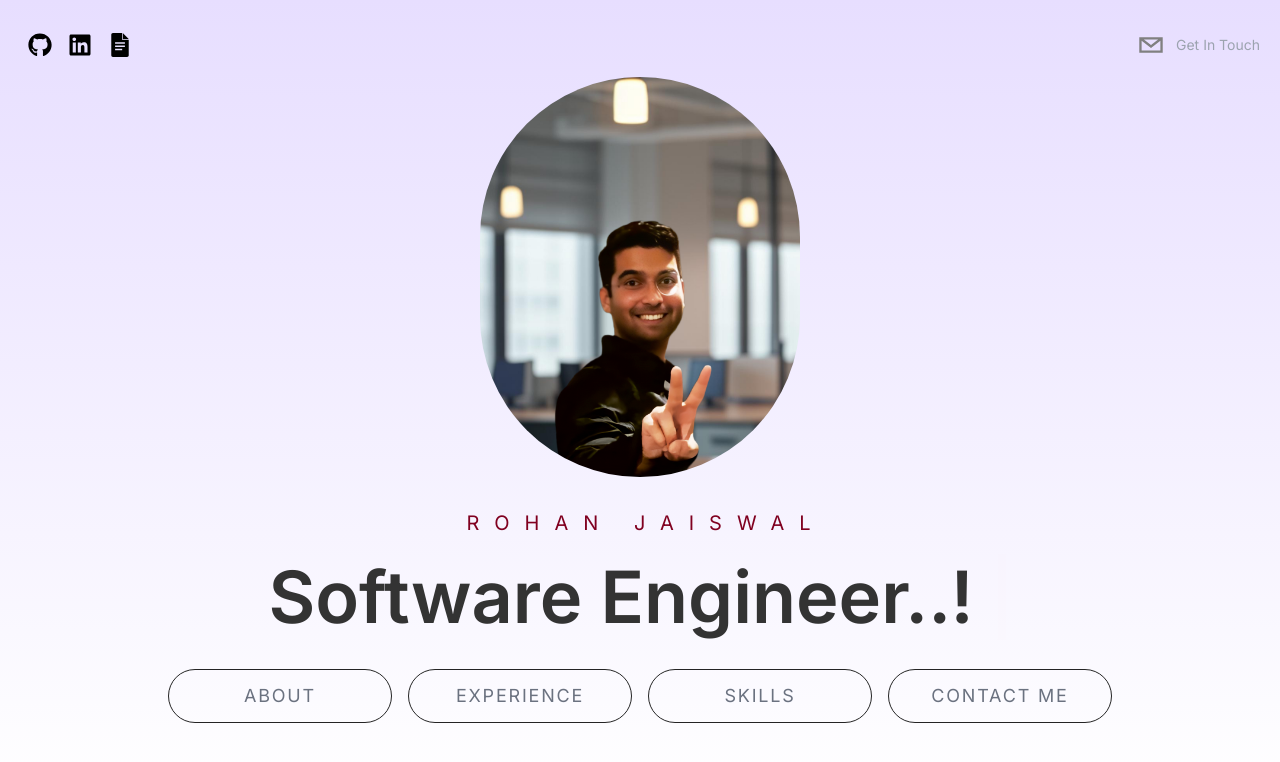
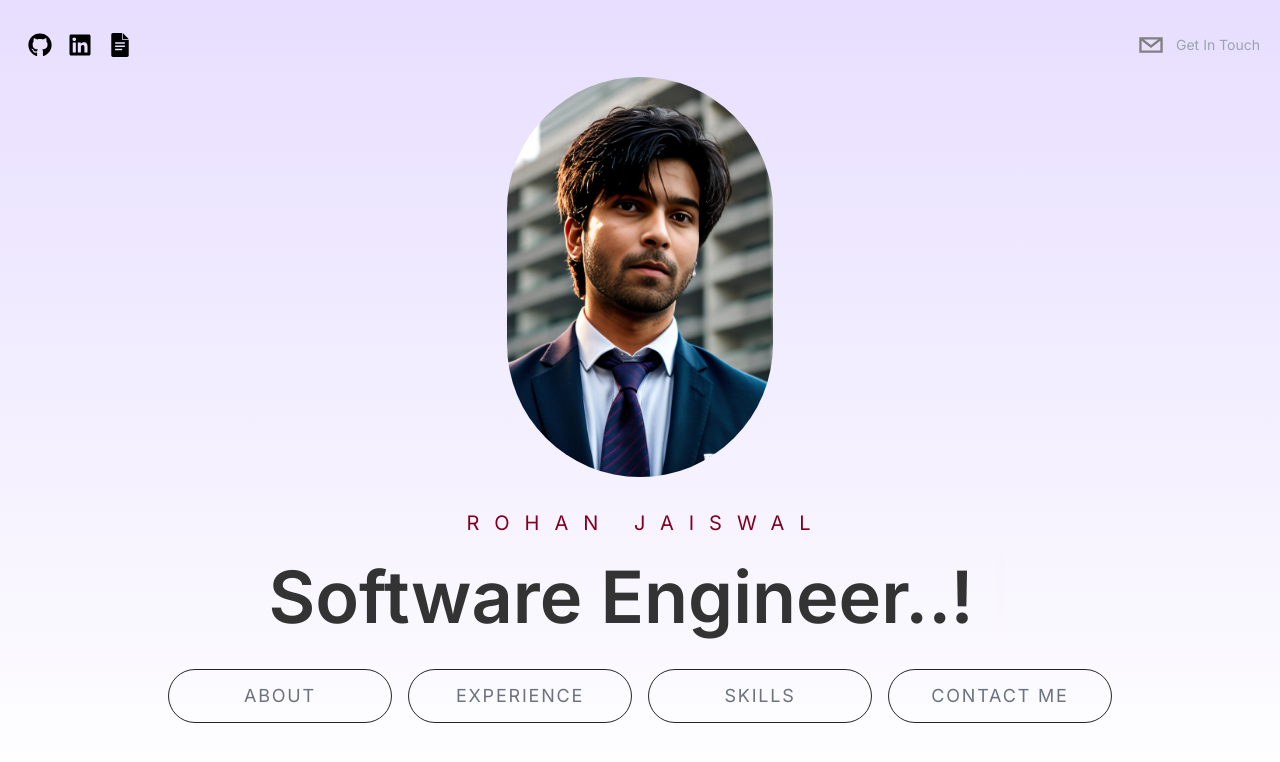
Before and after one commit to rohanjaiswal372/nestJs-portfolio, a Next.js app: page / in a window 1280 px wide. Shown: the top 762 px of the page. Built offline with nearby package versions, Linux system fonts and the light colour scheme.

Commit message:
correct links for buttons

```diff
--- a/src/app/components/Hero.tsx
+++ b/src/app/components/Hero.tsx
@@ -19,7 +19,7 @@ function Hero() {
     <div className='h-screen flex flex-col space-y-8 items-center justify-center text-center overflow-hidden'>
       {/* <BackgroundCircles /> */}
       <Image
-        src="/dp5.jpg"
+        src="/dp6.jpeg"
         className="object-contain rounded-full h-[200px] w-auto sm:h-[200px] md:h-[400px] lg:h-[400px]"
         width={350}
         height={350}
@@ -46,12 +46,12 @@ function Hero() {
               Experience
             </button>
           </Link>
-          <Link href="#experience" className='w-40 md:w-56 lg:w-70'>
+          <Link href="#skills" className='w-40 md:w-56 lg:w-70'>
             <button className="heroButton w-full px-6 py-3 ml-0 text-xs sm:text-sm md:text-base lg:text-lg">
               Skills
             </button>
           </Link>
-          <Link href="#experience" className='w-40 md:w-56 lg:w-70'>
+          <Link href="#contact" className='w-40 md:w-56 lg:w-70'>
             <button className="heroButton w-full px-6 py-3 ml-0 text-xs sm:text-sm md:text-base lg:text-lg">
               Contact Me
             </button>
```
Also changed, not shown: public/dp6.jpeg (added).
